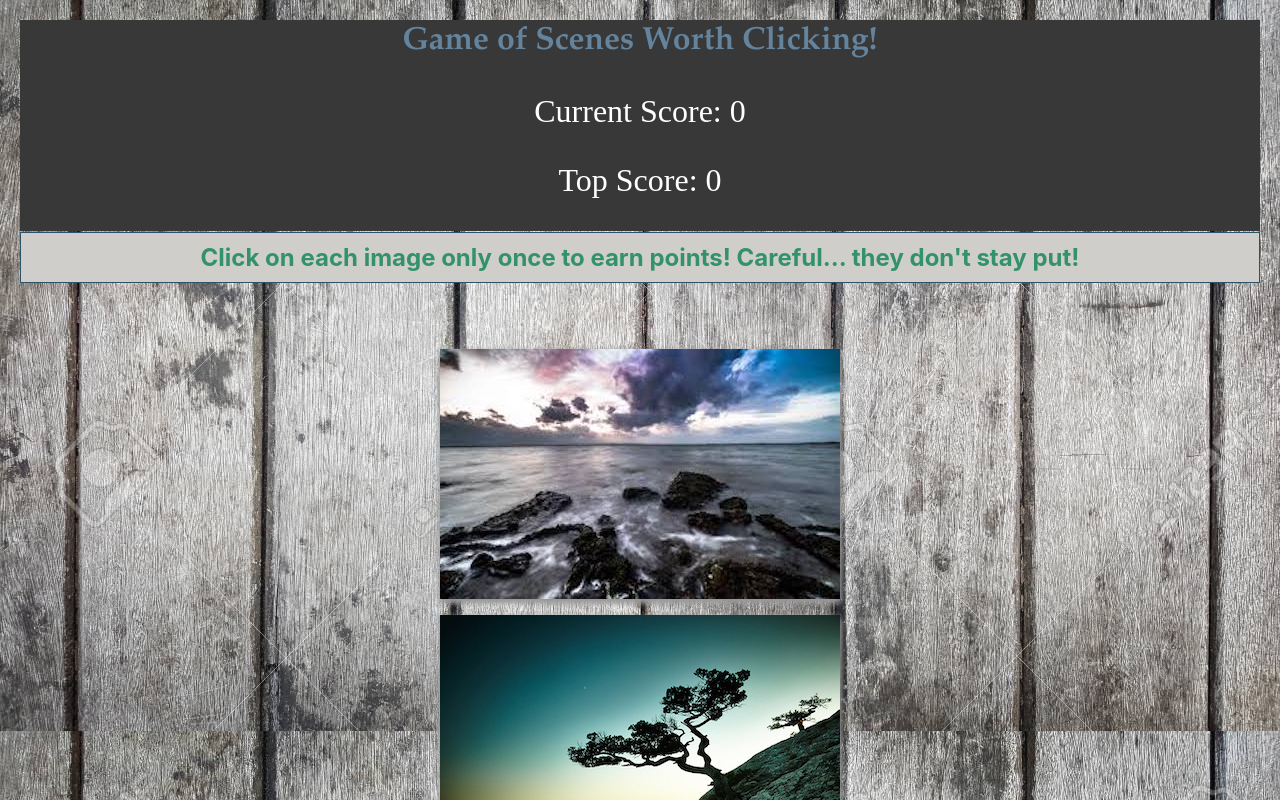
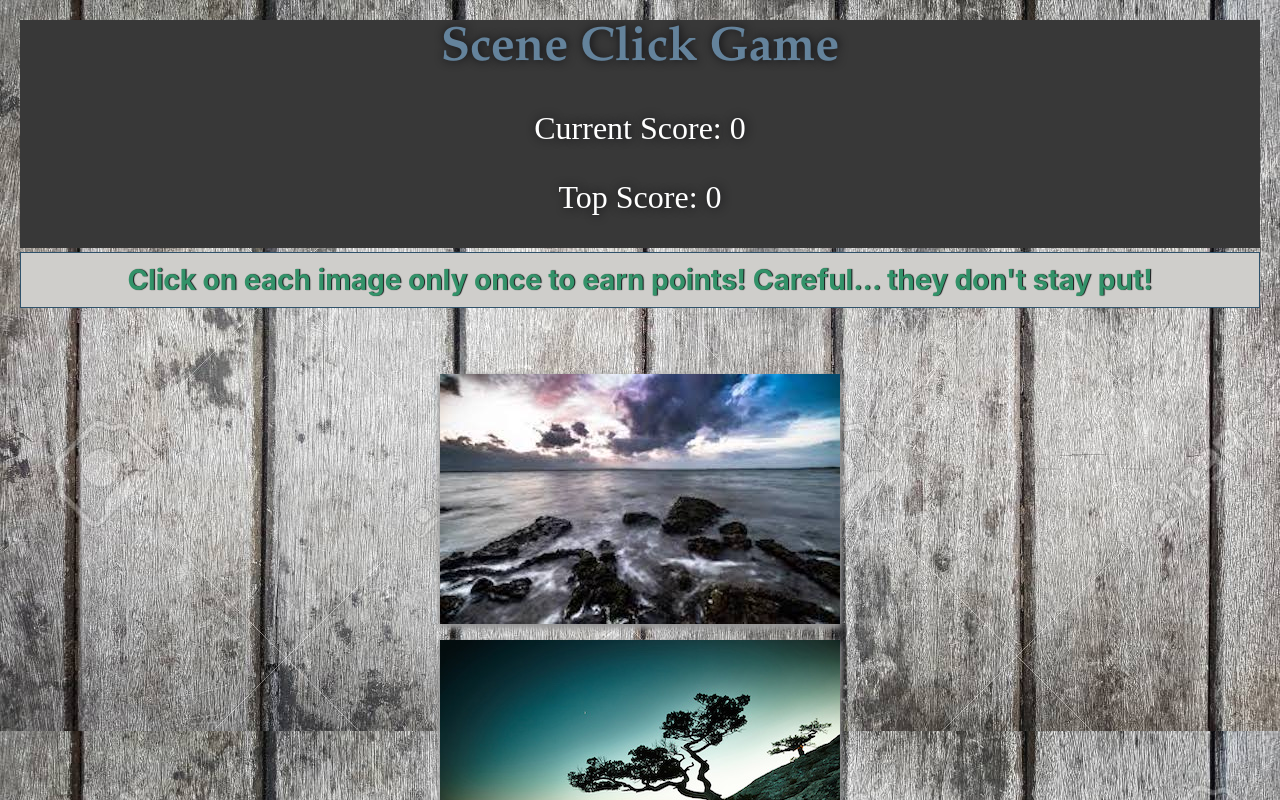
Before and after one commit to Amous10/Clickety-click-game, a React (Create React App) app: page / in a window 1280 px wide. Shown: the top 800 px of the page. Built offline with nearby package versions, Linux system fonts and the light colour scheme.

Commit message:
more style

```diff
--- a/src/App.js
+++ b/src/App.js
@@ -71,7 +71,7 @@ class App extends Component {
     return (
       <Wrapper>
         <Nav
-          title={`Game of Scenes Worth Clicking!`}
+          title={`Scene Click Game`}
           rightWrong={this.state.rightWrong}
           score={this.state.currentScore}
           topScore={this.state.topScore}
--- a/src/components/Nav/nav.css
+++ b/src/components/Nav/nav.css
@@ -7,11 +7,13 @@ nav {
   height: auto;
   font-family: 'Bungee', cursive;
   text-align: center;
+  text-shadow: #101013 1px 0 10px;
 }
 
 a {
   font-family: 'Garamond';
   font-weight: bolder;
+  font-size: 3rem;
   color: #64839c;
   text-decoration: none;
 }
--- a/src/components/Title/title.css
+++ b/src/components/Title/title.css
@@ -1,10 +1,11 @@
 .title {
   width: 100%;
   text-align: center;
-  font-size: 1.5rem;
+  font-size: 1.75rem;
   color: #339269;
   margin-bottom: 50px;
   padding: 10px;
   background-color: #cfcecb;
   border: solid, #2f526b, 1px;
+  text-shadow: #101013 1px 0 1px;
 }
```
